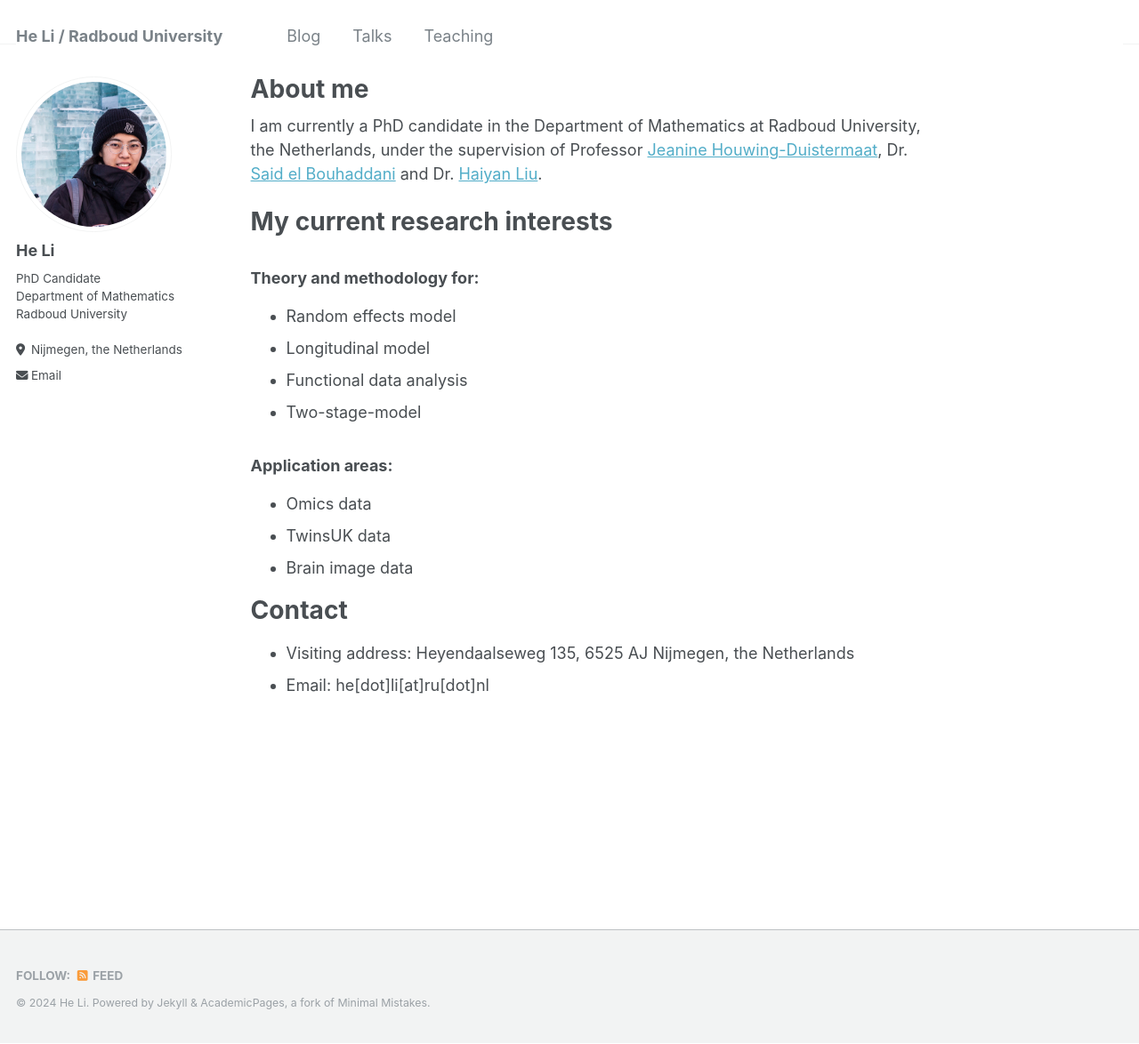
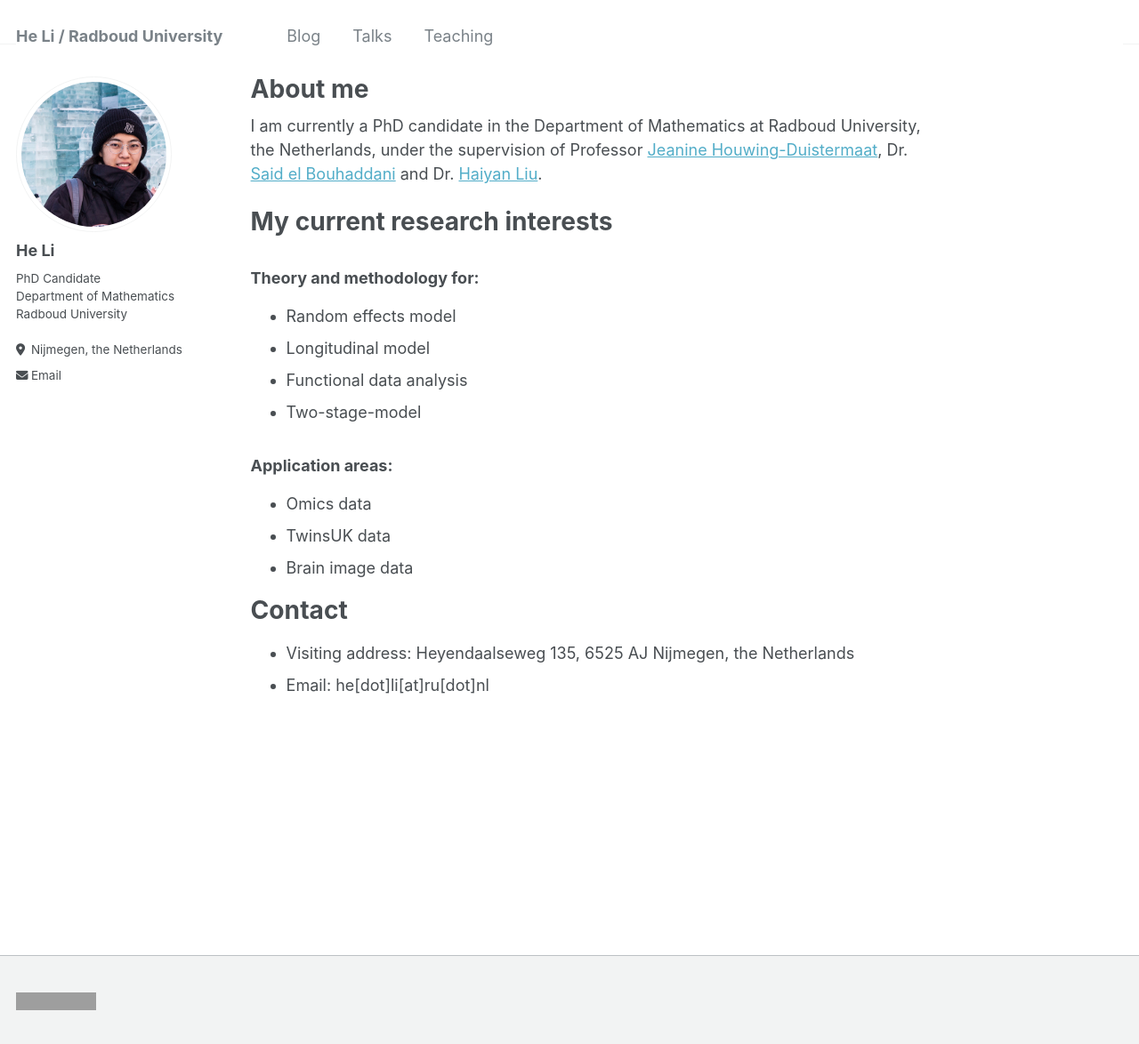
Before and after one commit to heli-math/heli-math.github.io, a Jekyll site: the page built from _pages/about.md, in a window 1280 px wide and 1174 px high. Shown: the whole window at 89% size. Built offline with Jekyll 4.4.1, drawn with Linux system fonts in a browser that asks for light colours; grey boxes are pictures that could not be loaded.

Commit message:
Update footer.html

```diff
--- a/_includes/footer.html
+++ b/_includes/footer.html
@@ -1,22 +1,3 @@
 {% include base_path %}
 
-{% if site.author.github or site.author.bitbucke or site.atom_feed.hide != true %}
-<div class="page__footer-follow">
-  <ul class="social-icons">
-    {% if site.data.ui-text[site.locale].follow_label %}
-      <li><strong>{{ site.data.ui-text[site.locale].follow_label }}</strong></li>
-    {% endif %}
-    {% if site.author.github %}
-      <li><a href="http://github.com/{{ site.author.github }}"><i class="fab fa-github" aria-hidden="true"></i> GitHub</a></li>
-    {% endif %}
-    {% if site.author.bitbucket %}
-      <li><a href="http://bitbucket.org/{{ site.author.bitbucket }}"><i class="fab fa-bitbucket" aria-hidden="true"></i> Bitbucket</a></li>
-    {% endif %}
-    {% if site.atom_feed.hide != true %}
-    <li><a href="{% if site.atom_feed.path %}{{ site.atom_feed.path }}{% else %}{{ base_path }}/feed.xml{% endif %}"><i class="fa fa-fw fa-rss-square" aria-hidden="true"></i> {{ site.data.ui-text[site.locale].feed_label | default: "Feed" }}</a></li>
-    {% endif %}
-  </ul>
-</div>
-{% endif %}
-
-<div class="page__footer-copyright">&copy; {{ site.time | date: '%Y' }} {{ site.name | default: site.title }}. {{ site.data.ui-text[site.locale].powered_by | default: "Powered by" }} <a href="http://jekyllrb.com" rel="nofollow">Jekyll</a> &amp; <a href="https://github.com/academicpages/academicpages.github.io">AcademicPages</a>, a fork of <a href="https://mademistakes.com/work/minimal-mistakes-jekyll-theme/" rel="nofollow">Minimal Mistakes</a>.</div>
+<a href="http://www.clustrmaps.com/map/Heli-math.github.io" title="Visit tracker for Heli-math.github.io"><img src="//www.clustrmaps.com/map_v2.png?d=9fiYg3JJ3f-11KHgCuhJKbS0MBmN5mqYfM4WbT5NWco" /></a>
```
